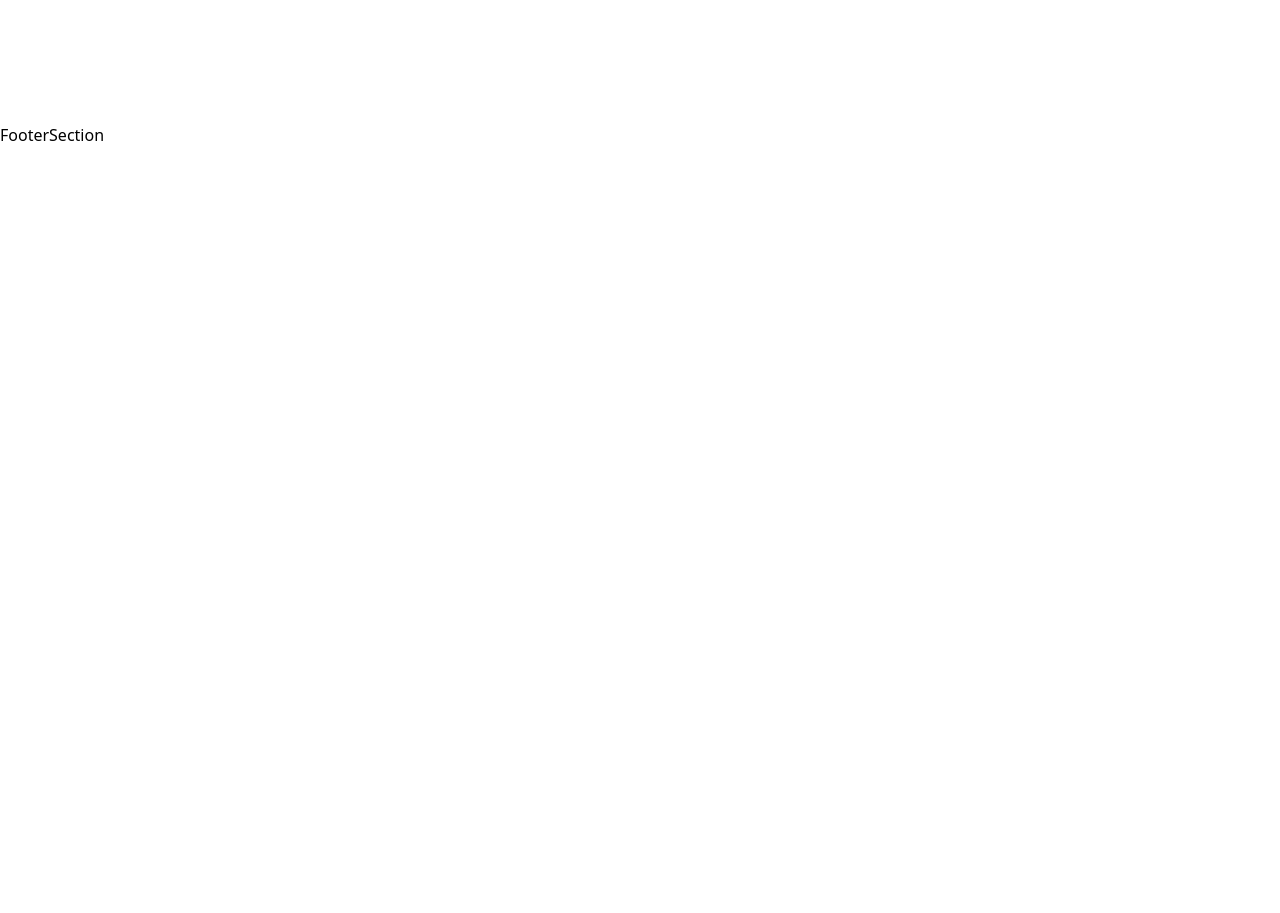
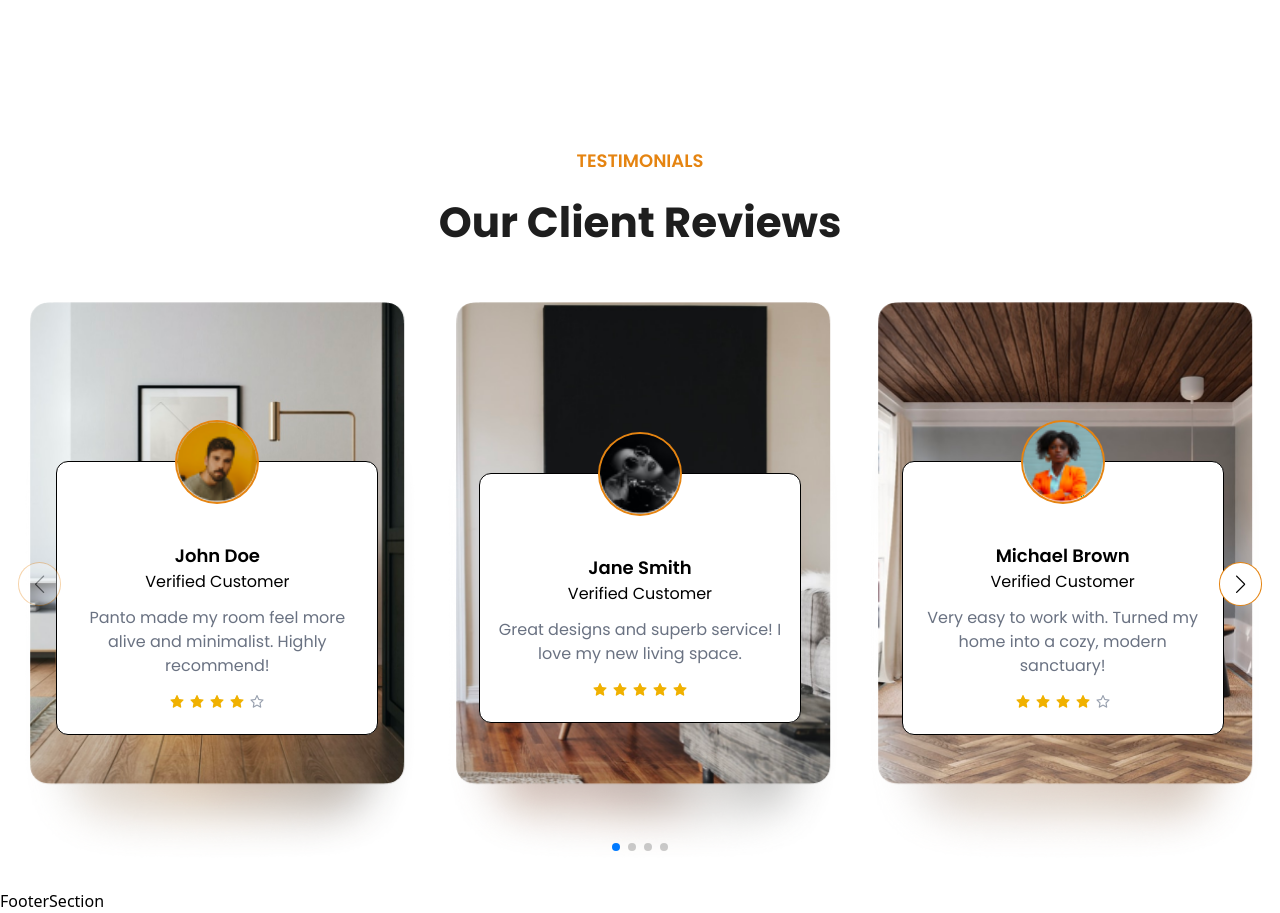
Before and after one commit to Githubshakil/panto-furniture, a React (Vite) app: page / in a window 1280 px wide. Shown: the part 3360-4273 px from the top of the page. Before the commit the page ends 3507 px from the top, so only its background shows below. Built offline with nearby package versions, Linux system fonts and the light colour scheme.

Commit message:
update
Testimonial section done

```diff
--- a/package.json
+++ b/package.json
@@ -15,6 +15,7 @@
     "react-dom": "^19.1.0",
     "react-icons": "^5.5.0",
     "react-router-dom": "^7.7.1",
+    "swiper": "^11.2.10",
     "tailwindcss": "^4.1.11"
   },
   "devDependencies": {
--- a/src/index.css
+++ b/src/index.css
@@ -14,3 +14,17 @@
 .section-container{
     @apply max-w-screen-2xl container mx-auto py-6 px-4
 }
+
+
+.swiper-button-prev:after,
+.swiper-button-next:after {
+  @apply px-4 py-3 ring-1 ring-primary rounded-full bg-white text-black;
+ font-size: 18px !important;
+
+}
+
+.swiper-button-prev:hover:after,
+.swiper-button-next:hover:after {
+  @apply bg-primary text-white;
+
+}
--- a/src/pages/home/HomePage.jsx
+++ b/src/pages/home/HomePage.jsx
@@ -4,6 +4,8 @@
 import Products from '../shop/Products'
 import Expriences from './Expriences'
 import Materials from './Materials'
+import Testimonial from './Testimonial'
+
 
 const HomePage = () => {
   return (
@@ -13,6 +15,8 @@
     <Products headline={"Best Selling Products"}/>
     <Expriences/>
     <Materials/>
+    <Testimonial/>
+
     </>
   )
 }
--- /dev/null
+++ b/src/pages/home/Testimonial.jsx
@@ -0,0 +1,80 @@
+import React from "react";
+import { Swiper, SwiperSlide } from "swiper/react";
+
+// Import Swiper styles
+import "swiper/css";
+import "swiper/css/pagination";
+import 'swiper/css/navigation';
+
+// import required modules
+import { Navigation, Pagination } from "swiper/modules";
+import { reviews } from "../../utils/reviews";
+import Rating from "../../components/Rating";
+
+const Testimonial = () => {
+  return (
+    <section className="section-container px-8">
+      <div className="text-center mb-12">
+        <h3 className="font-poppins uppercase text-lg font-semibold text-primary mb-4">
+          Testimonials
+        </h3>
+        <h2 className="font-poppins capitalize text-[42px] font-bold text-[#1e1e1e] mb-4 ">
+          Our Client Reviews
+        </h2>
+      </div>
+
+      {/* review slider cards */}
+      <Swiper
+        slidesPerView={1}
+        spaceBetween={10}
+        pagination={{
+          clickable: true,
+        }}
+        navigation={true}
+        breakpoints={{
+          640: {
+            slidesPerView: 1,
+            spaceBetween: 20,
+          },
+          768: {
+            slidesPerView: 2,
+            spaceBetween: 40,
+          },
+          1024: {
+            slidesPerView: 3,
+            spaceBetween: 20,
+          },
+        }}
+        modules={[Pagination, Navigation]}
+        className="mySwiper"
+      >
+        {reviews.map((review, index) => (
+          <SwiperSlide
+            key={index}
+            style={{ backgroundImage: `url(${review.coverImg})` }}
+            className="bg-no-repeat bg-cover rounded-lg"
+          >
+            <div className="md:h-[547px] flex justify-center items-center mb-4">
+              <div className="mt-16 mb-5 bg-white border rounded-xl md:w-4/5 w-full p-4 relative">
+                <img src={review.image} alt="" className="size-20 absolute -top-10 ring-2 ring-primary object-cover rounded-full left-1/2 -translate-x-1/2" />
+
+                <div className="mt-16 text-center font-poppins">
+                  <h3 className=" text-lg font-semibold dark:text-black">
+                    {review.name}
+                  </h3>
+                  <p className="mb-3 dark:text-black">Verified Customer</p>
+                  <p className="text-gray-500 dark:text-black mb-4">{review.review}</p>
+                  <div className="w-full mx-auto mb-2 flex items-center justify-center text-center">
+                    <Rating rating={review.rating}/>
+                  </div>
+                </div>
+              </div>
+            </div>
+          </SwiperSlide>
+        ))}
+      </Swiper>
+    </section>
+  );
+};
+
+export default Testimonial;
--- /dev/null
+++ b/src/utils/reviews.js
@@ -0,0 +1,56 @@
+ import reviewer1 from '../assets/images/reviewer1.png'
+ import reviewer2 from '../assets/images/reviewer2.png'
+ import reviewer3 from '../assets/images/reviewer3.png'
+
+ import testimonialBG1 from '../assets/images/testimonial1.png'
+ import testimonialBG2 from '../assets/images/testimonial2.png'
+ import testimonialBG3 from '../assets/images/testimonial3.png'
+
+
+
+ export const reviews = [
+        {
+            name: 'John Doe',
+            review: 'Panto made my room feel more alive and minimalist. Highly recommend!',
+            image: reviewer1,
+            coverImg: testimonialBG1,
+            rating: 4,
+        },
+        {
+            name: 'Jane Smith',
+            review: 'Great designs and superb service! I love my new living space.',
+            image: reviewer2,
+            coverImg: testimonialBG2,
+            rating: 5,
+        },
+        {
+            name: 'Michael Brown',
+            review: 'Very easy to work with. Turned my home into a cozy, modern sanctuary!',
+            image: reviewer3,
+            coverImg: testimonialBG3,
+            rating: 4,
+        },
+        {
+            name: 'Michael Brown',
+            review: 'Very easy to work with. Turned my home into a cozy, modern sanctuary!',
+            image: reviewer1,
+            coverImg: testimonialBG1,
+            rating: 3,
+        },
+        {
+            name: 'Michael Brown',
+            review: 'Very easy to work with. Turned my home into a cozy, modern sanctuary!',
+            image: reviewer2,
+            coverImg: testimonialBG2,
+            rating: 5,
+        },
+        {
+            name: 'Michael Brown',
+            review: 'Very easy to work with. Turned my home into a cozy, modern sanctuary!',
+            image: reviewer3,
+            coverImg: testimonialBG3,
+            rating: 4,
+        },
+
+        // Add more reviews as needed...
+    ];
```
Also changed, not shown: 1 other file (tests, documents, lock files or other folders).
